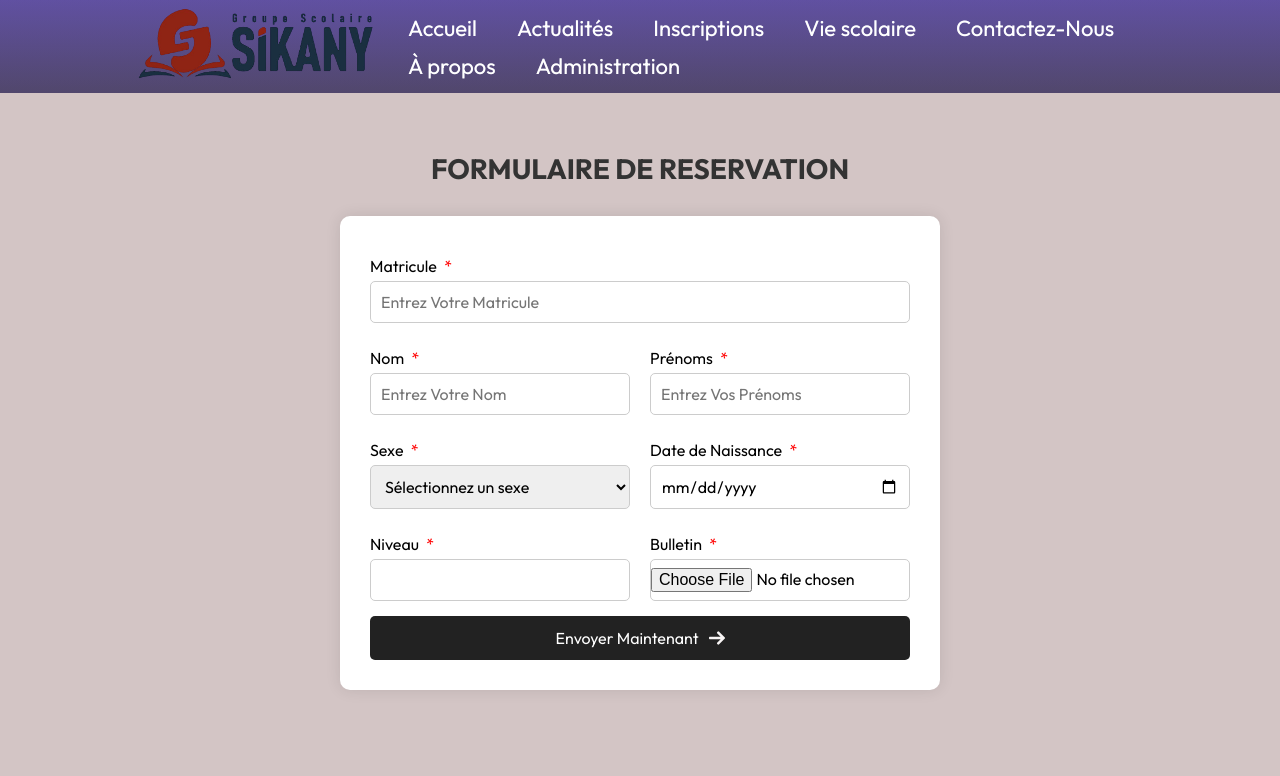
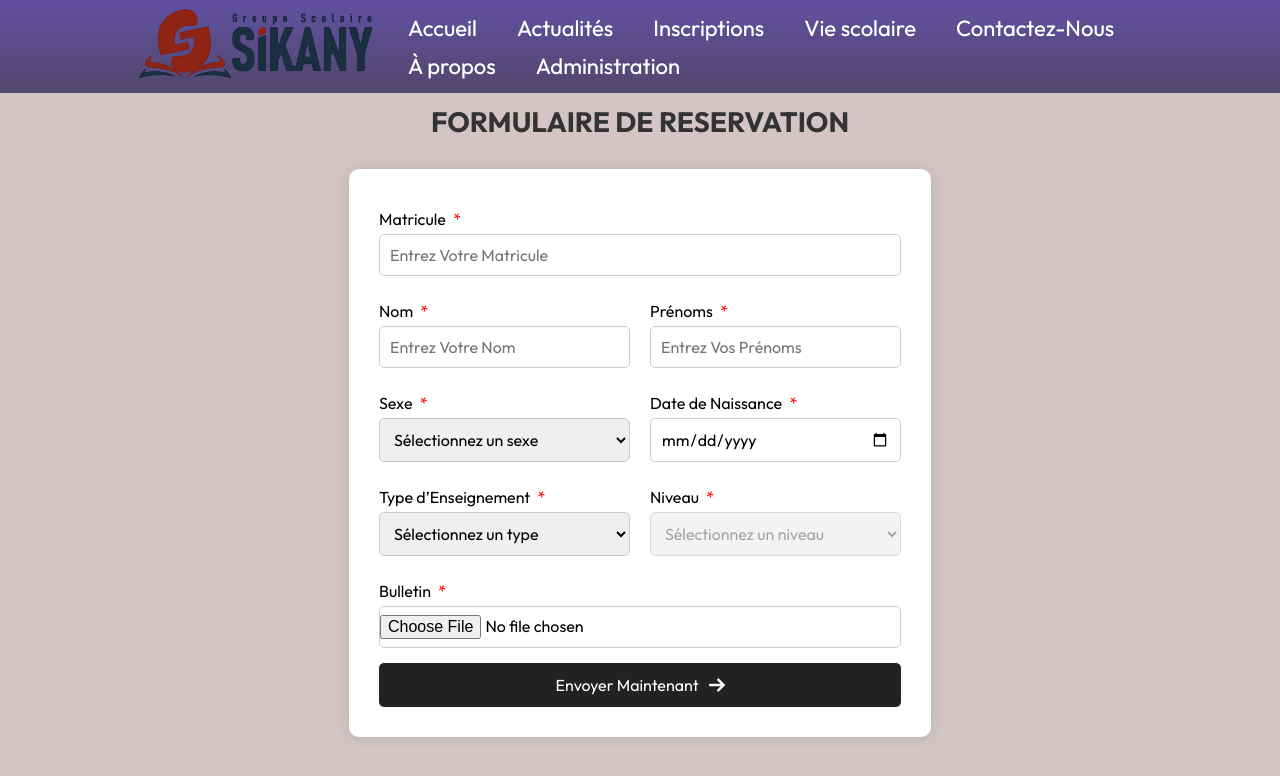
Before and after one commit to AbdelazizSangare/sikany, a React (Vite) app: page /reservations in a window 1280 px wide. Shown: the top 776 px of the page. Built offline with nearby package versions, Linux system fonts and the light colour scheme.

Commit message:
Fix: configuration for Vercel deployment

```diff
--- a/src/Components/Reservations/Reservations.jsx
+++ b/src/Components/Reservations/Reservations.jsx
@@ -1,9 +1,23 @@
-import React from 'react'
-import './Reservations.css'
-import white_arrow from '../../assets/white-arrow.png'
-import Navbar from '../Navbar/Navbar'
+import React, { useState } from 'react';
+import './Reservations.css';
+import white_arrow from '../../assets/white-arrow.png';
+import Navbar from '../Navbar/Navbar';
+
+const niveauxParType = {
+  Maternelle: ["Petite Section", "Moyenne Section", "Grande Section"],
+  Primaire: ["CP1", "CP2", "CE1", "CE2", "CM1", "CM2"],
+  Secondaire: ["6e", "5e", "4e", "3e", "2nde", "1ère", "Terminale"],
+  "Technique & Professionnel": [
+    "CAP", "BEP", "BT", "BAC Technique", "BAC Pro",
+    "BTS", "DUT", "DTS", "CQP", "Formation en alternance"
+  ],
+  Autres: ["Formation Pro", "Cours du soir", "Spécialisation"]
+};
 
 const Reservations = () => {
+  const [typeEnseignement, setTypeEnseignement] = useState('');
+  const [niveau, setNiveau] = useState('');
+
   return (
     <>
       <Navbar />
@@ -26,14 +40,14 @@ const Reservations = () => {
             </div>
 
             <div className="form-row">
-            <d  iv className="form-group">
+              <div className="form-group">
                 <label>Sexe <span className="required">*</span></label>
                 <select name="sexe" required>
                   <option value="">Sélectionnez un sexe</option>
                   <option value="Masculin">Masculin</option>
                   <option value="Féminin">Féminin</option>
                 </select>
-            </d>
+              </div>
               <div className="form-group">
                 <label>Date de Naissance <span className="required">*</span></label>
                 <input type="date" name="date_naissance" required />
@@ -42,9 +56,42 @@ const Reservations = () => {
 
             <div className="form-row">
               <div className="form-group">
+                <label>Type d’Enseignement <span className="required">*</span></label>
+                <select
+                  name="type_enseignement"
+                  value={typeEnseignement}
+                  onChange={(e) => {
+                    setTypeEnseignement(e.target.value);
+                    setNiveau('');
+                  }}
+                  required
+                >
+                  <option value="">Sélectionnez un type</option>
+                  {Object.keys(niveauxParType).map((type) => (
+                    <option key={type} value={type}>{type}</option>
+                  ))}
+                </select>
+              </div>
+
+              <div className="form-group">
                 <label>Niveau <span className="required">*</span></label>
-              <input type="text" name="classe" required />
+                <select
+                  name="niveau"
+                  value={niveau}
+                  onChange={(e) => setNiveau(e.target.value)}
+                  required
+                  disabled={!typeEnseignement}
+                >
+                  <option value="">Sélectionnez un niveau</option>
+                  {typeEnseignement &&
+                    niveauxParType[typeEnseignement].map((n) => (
+                      <option key={n} value={n}>{n}</option>
+                    ))}
+                </select>
               </div>
+            </div>
+
+            <div className="form-row">
               <div className="form-group">
                 <label>Bulletin <span className="required">*</span></label>
                 <input type="file" name="bulletin" required />
@@ -52,13 +99,13 @@ const Reservations = () => {
             </div>
 
             <button type="submit" className="btn dark-btn">
-            Envoyer Maintenant <img src={white_arrow} alt="" />
+              Envoyer Maintenant <img src={white_arrow} alt="flèche blanche" />
             </button>
           </form>
         </div>
       </div>
     </>
-  )
-}
+  );
+};
 
 export default Reservations;
```
Lines whose indentation alone changed are shown as unchanged.
